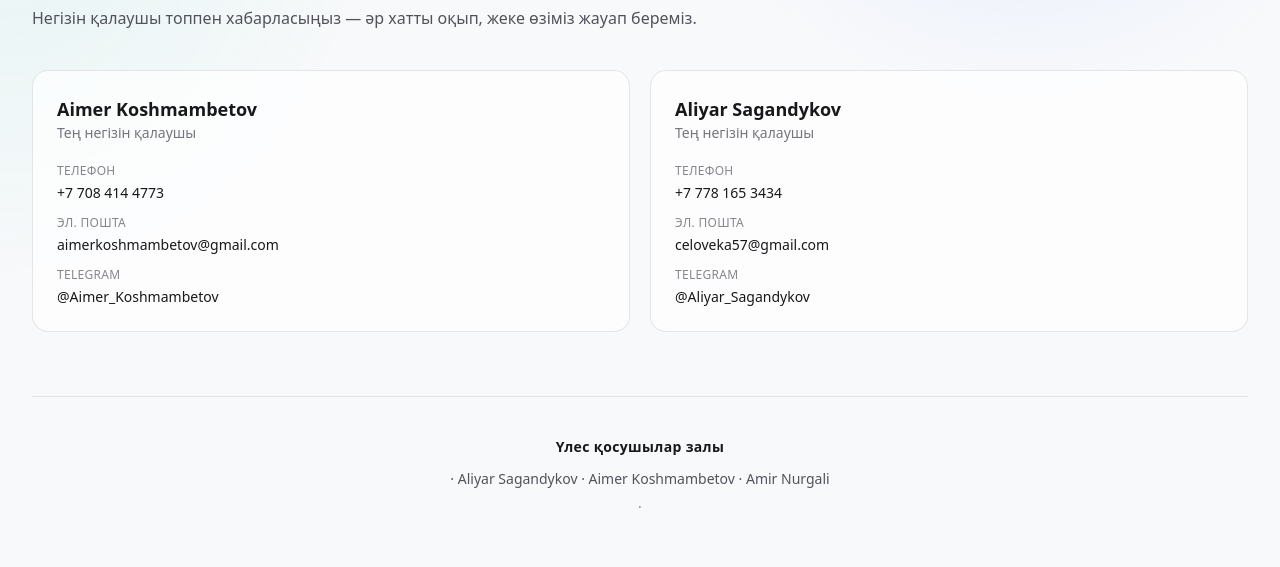
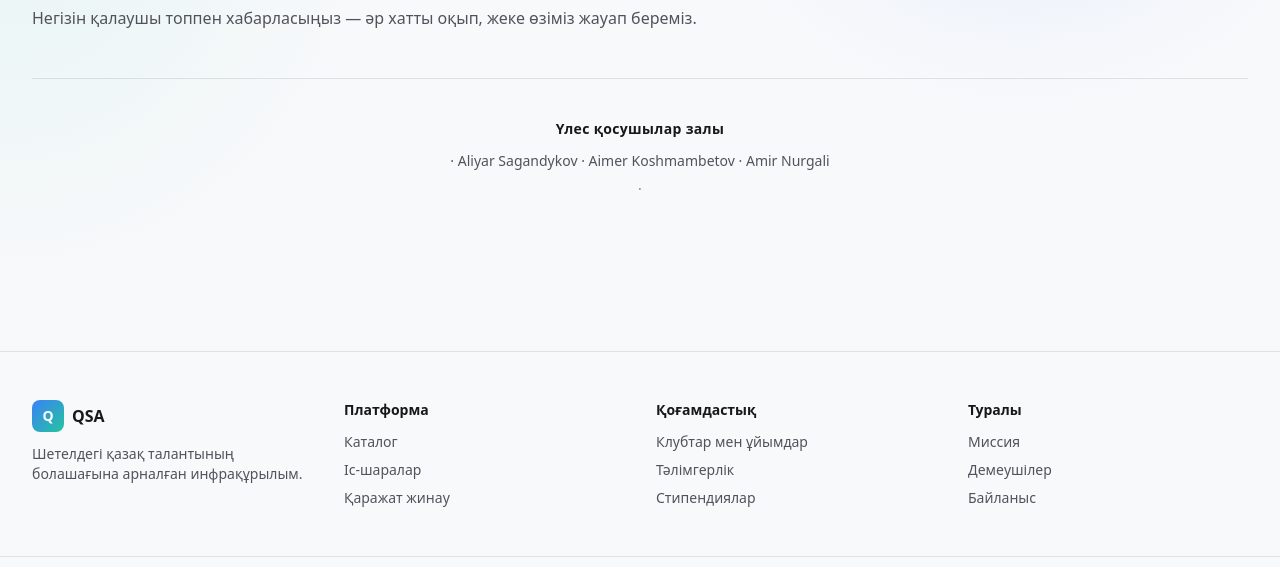
Before and after one commit to AliayrSagandykov/Qazaq-Student-Association, a Next.js app: page /contact in a window 1280 px wide. Shown: the part 167-734 px from the top of the page. Built offline with nearby package versions, Linux system fonts and the light colour scheme; no server answers.

Commit message:
Remove founder cards from Contact page
Only the Hall of Contributors block remains on /contact; the two
founder cards have been removed.

https://claude.ai/code/session_01V8W2MGoZ79H7AChdTrcZH8

```diff
--- a/src/app/contact/page.tsx
+++ b/src/app/contact/page.tsx
@@ -1,25 +1,6 @@
 "use client";
 
 import { useApp } from "@/components/Providers";
-
-const FOUNDERS = [
-  {
-    name: "Aimer Koshmambetov",
-    phone: "+7 708 414 4773",
-    phoneHref: "tel:+77084144773",
-    email: "aimerkoshmambetov@gmail.com",
-    telegram: "@Aimer_Koshmambetov",
-    telegramHref: "https://t.me/Aimer_Koshmambetov",
-  },
-  {
-    name: "Aliyar Sagandykov",
-    phone: "+7 778 165 3434",
-    phoneHref: "tel:+77781653434",
-    email: "celoveka57@gmail.com",
-    telegram: "@Aliyar_Sagandykov",
-    telegramHref: "https://t.me/Aliyar_Sagandykov",
-  },
-];
 
 const CONTRIBUTORS = ["Aliyar Sagandykov", "Aimer Koshmambetov", "Amir Nurgali"];
 
@@ -31,56 +12,7 @@ export default function ContactPage() {
       <h1 className="text-3xl font-bold sm:text-4xl">{t.contactPage.title}</h1>
       <p className="mt-3 max-w-2xl text-fg-muted">{t.contactPage.sub}</p>
 
-      <div className="mt-10 grid gap-5 md:grid-cols-2">
-        {FOUNDERS.map((f) => (
-          <div key={f.email} className="card p-6">
-            <h3 className="text-lg font-semibold text-fg">{f.name}</h3>
-            <p className="text-sm text-fg-muted/80">{t.contactPage.role}</p>
-
-            <dl className="mt-5 space-y-3 text-sm">
-              <div>
-                <dt className="text-xs uppercase tracking-wide text-fg-muted/70">
-                  {t.contactPage.phone}
-                </dt>
-                <dd className="mt-1">
-                  <a href={f.phoneHref} className="text-fg hover:text-accent">
-                    {f.phone}
-                  </a>
-                </dd>
-              </div>
-
-              <div>
-                <dt className="text-xs uppercase tracking-wide text-fg-muted/70">
-                  {t.contactPage.email}
-                </dt>
-                <dd className="mt-1">
-                  <a href={`mailto:${f.email}`} className="break-all text-fg hover:text-accent">
-                    {f.email}
-                  </a>
-                </dd>
-              </div>
-
-              <div>
-                <dt className="text-xs uppercase tracking-wide text-fg-muted/70">
-                  {t.contactPage.telegram}
-                </dt>
-                <dd className="mt-1">
-                  <a
-                    href={f.telegramHref}
-                    target="_blank"
-                    rel="noopener noreferrer"
-                    className="text-fg hover:text-accent"
-                  >
-                    {f.telegram}
-                  </a>
-                </dd>
-              </div>
-            </dl>
-          </div>
-        ))}
-      </div>
-
-      <section className="mt-16 border-t border-line/10 pt-10 text-center">
+      <section className="mt-12 border-t border-line/10 pt-10 text-center">
         <h2 className="text-sm font-semibold tracking-wide text-fg">
           {t.footer.hallOfContributors}
         </h2>
```
